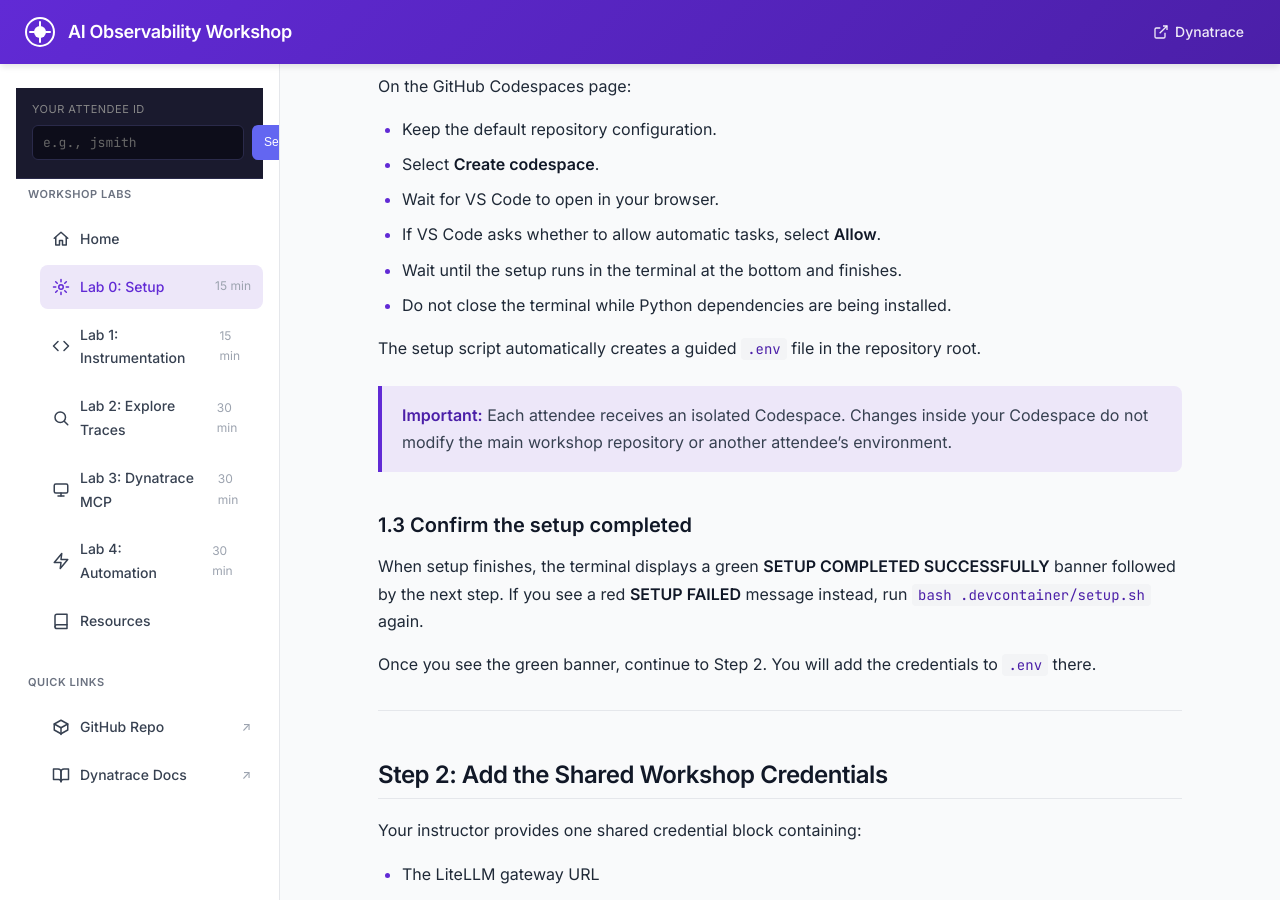
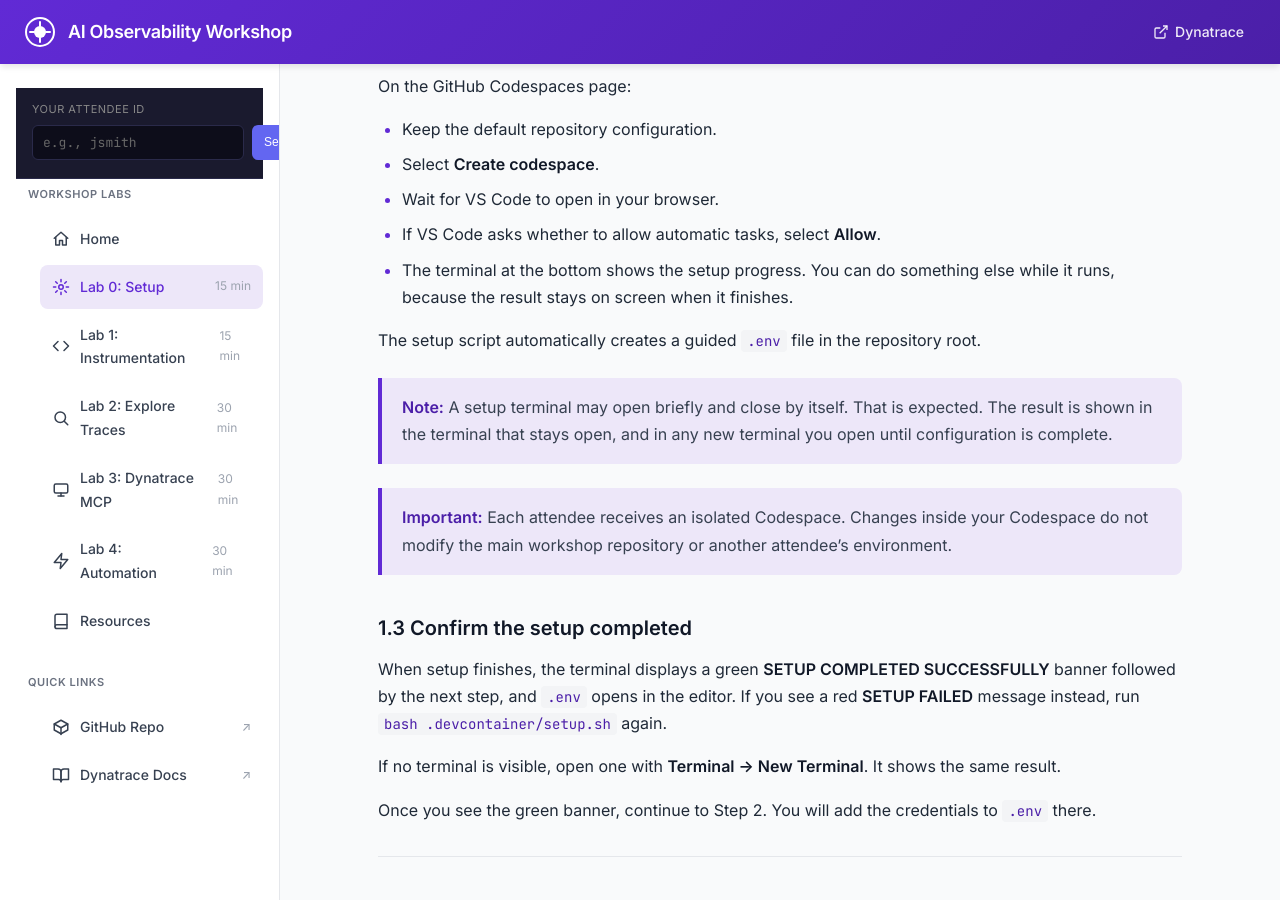
Before and after one commit to marc-mas-ferrer/ai-mcp-ilt, a Jekyll site: the page built from docs/lab0-setup.md, in a window 1280 px wide and 900 px high, scrolled down 1737 px. Built offline with Jekyll 4.4.1, drawn with Linux system fonts in a browser that asks for light colours.

Commit message:
Show setup result and next steps in a terminal that stays open
setup.sh records progress and status in ~/.workshop/. welcome.sh follows
the live progress and then shows the result and next step, both from the
folder-open task and in every new terminal until configure.sh is done.

Co-Authored-By: Claude Opus 5.5 <noreply@anthropic.com>

```diff
--- a/docs/lab0-setup.md
+++ b/docs/lab0-setup.md
@@ -65,16 +65,19 @@ On the GitHub Codespaces page:
 - Select **Create codespace**.
 - Wait for VS Code to open in your browser.
 - If VS Code asks whether to allow automatic tasks, select **Allow**.
-- Wait until the setup runs in the terminal at the bottom and finishes.
-- Do not close the terminal while Python dependencies are being installed.
+- The terminal at the bottom shows the setup progress. You can do something else while it runs, because the result stays on screen when it finishes.
 
 The setup script automatically creates a guided `.env` file in the repository root.
+
+> **Note:** A setup terminal may open briefly and close by itself. That is expected. The result is shown in the terminal that stays open, and in any new terminal you open until configuration is complete.
 
 > **Important:** Each attendee receives an isolated Codespace. Changes inside your Codespace do not modify the main workshop repository or another attendee's environment.
 
 ### 1.3 Confirm the setup completed
 
-When setup finishes, the terminal displays a green **SETUP COMPLETED SUCCESSFULLY** banner followed by the next step. If you see a red **SETUP FAILED** message instead, run `bash .devcontainer/setup.sh` again.
+When setup finishes, the terminal displays a green **SETUP COMPLETED SUCCESSFULLY** banner followed by the next step, and `.env` opens in the editor. If you see a red **SETUP FAILED** message instead, run `bash .devcontainer/setup.sh` again.
+
+If no terminal is visible, open one with **Terminal → New Terminal**. It shows the same result.
 
 Once you see the green banner, continue to Step 2. You will add the credentials to `.env` there.
 
```
Also changed, not shown: 2 other files.
